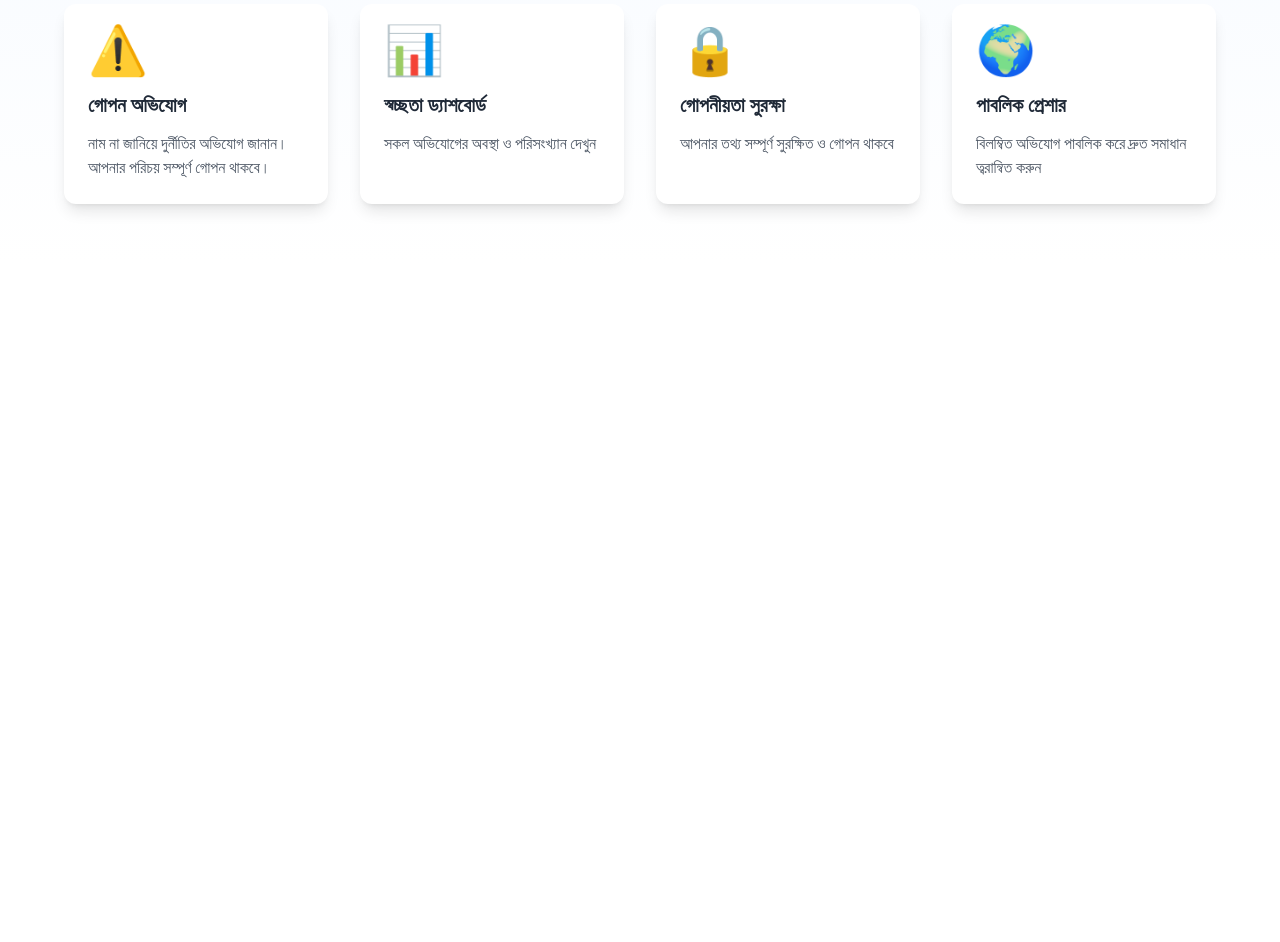
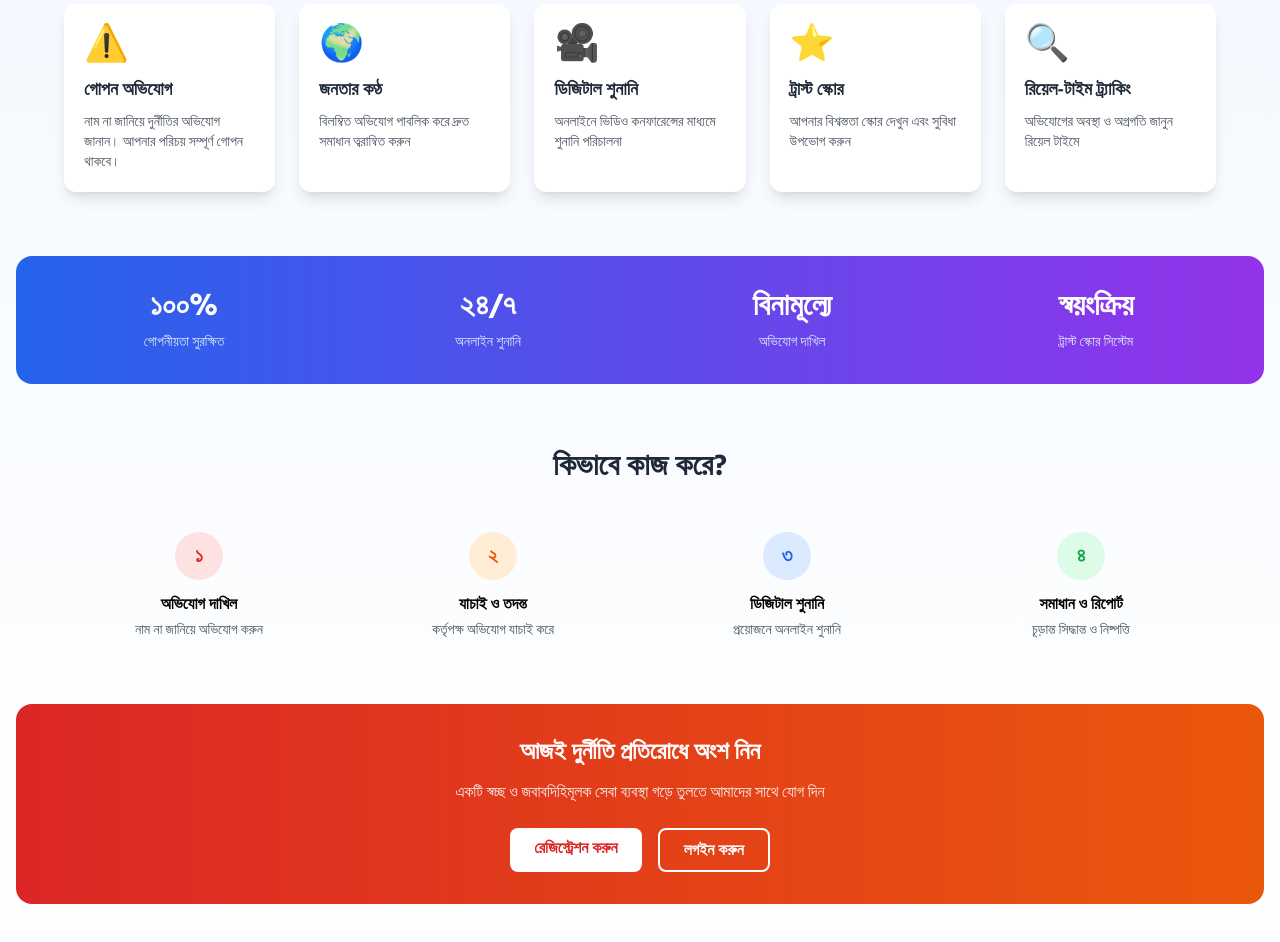
Before and after one commit to Preome/Ovijog-anti-corruption-tracker, a React (Vite) app in the folder frontend/: page / in a window 1280 px wide. Shown: the part 600-1542 px from the top of the page. Before the commit the page ends 864 px from the top, so only its background shows below. Built offline with nearby package versions, Linux system fonts and the light colour scheme.

Commit message:
fixed issues

```diff
--- a/frontend/src/App.jsx
+++ b/frontend/src/App.jsx
@@ -26,14 +26,14 @@
     { path: '/my-complaints', label: 'আমার অভিযোগ', icon: <ListChecks className="h-4 w-4" /> },
     { path: '/my-hearings', label: 'আমার শুনানি', icon: <Video className="h-4 w-4" /> },
     { path: '/trust-score', label: 'ট্রাস্ট স্কোর', icon: <Star className="h-4 w-4" /> },
-    { path: '/public-pressure', label: 'পাবলিক প্রেশার', icon: <Globe className="h-4 w-4" /> },
+    { path: '/public-pressure', label: 'জনতার কণ্ঠ', icon: <Globe className="h-4 w-4" /> },
   ];
 
   // Officer Navigation Items
   const officerNavItems = [
     { path: '/', label: 'হোম', icon: <Shield className="h-4 w-4" /> },
     { path: '/dashboard', label: 'ড্যাশবোর্ড', icon: <LayoutDashboard className="h-4 w-4" /> },
-    { path: '/public-pressure', label: 'পাবলিক প্রেশার', icon: <Globe className="h-4 w-4" /> },
+    { path: '/public-pressure', label: 'জনতার কণ্ঠ', icon: <Globe className="h-4 w-4" /> },
   ];
 
   // Admin Navigation Items
@@ -41,14 +41,14 @@
     { path: '/', label: 'হোম', icon: <Shield className="h-4 w-4" /> },
     { path: '/dashboard', label: 'ড্যাশবোর্ড', icon: <LayoutDashboard className="h-4 w-4" /> },
     { path: '/admin/approvals', label: 'অ্যাপ্রুভাল', icon: <Users className="h-4 w-4" /> },
-    { path: '/public-pressure', label: 'পাবলিক প্রেশার', icon: <Globe className="h-4 w-4" /> },
+    { path: '/public-pressure', label: 'জনতার কণ্ঠ', icon: <Globe className="h-4 w-4" /> },
   ];
 
   const getNavItems = () => {
     if (!isAuthenticated) {
       return [
         { path: '/', label: 'হোম', icon: <Shield className="h-4 w-4" /> },
-        { path: '/public-pressure', label: 'পাবলিক প্রেশার', icon: <Globe className="h-4 w-4" /> },
+        { path: '/public-pressure', label: 'জনতার কণ্ঠ', icon: <Globe className="h-4 w-4" /> },
       ];
     }
 
@@ -93,7 +93,6 @@
 
             {isAuthenticated && (
               <div className="flex items-center space-x-4 ml-4 border-l pl-4">
-                {/* Notification Bell - Only for citizens (since they receive notifications) */}
                 {(user?.role === 'citizen') && (
                   <NotificationBell />
                 )}
@@ -127,7 +126,6 @@
             )}
           </div>
 
-          {/* Mobile Menu */}
           <div className="md:hidden flex items-center gap-2">
             {isAuthenticated && (user?.role === 'citizen') && (
               <NotificationBell />
@@ -222,27 +220,125 @@
             আমাদের সেবাসমূহ
           </h2>
 
-          <div className="grid grid-cols-1 md:grid-cols-4 gap-8">
-            <div className="bg-white rounded-xl shadow-lg p-6 hover:shadow-xl transition">
-              <div className="text-red-600 text-5xl mb-4">⚠️</div>
-              <h3 className="text-xl font-bold text-gray-800 mb-3">গোপন অভিযোগ</h3>
-              <p className="text-gray-600">নাম না জানিয়ে দুর্নীতির অভিযোগ জানান। আপনার পরিচয় সম্পূর্ণ গোপন থাকবে।</p>
+          <div className="grid grid-cols-1 md:grid-cols-5 gap-6">
+            {/* Service 1 - Anonymous Complaint */}
+            <div className="bg-white rounded-xl shadow-lg p-5 hover:shadow-xl transition transform hover:scale-105">
+              <div className="text-red-600 text-4xl mb-3">⚠️</div>
+              <h3 className="text-lg font-bold text-gray-800 mb-2">গোপন অভিযোগ</h3>
+              <p className="text-sm text-gray-600">নাম না জানিয়ে দুর্নীতির অভিযোগ জানান। আপনার পরিচয় সম্পূর্ণ গোপন থাকবে।</p>
             </div>
-            <div className="bg-white rounded-xl shadow-lg p-6 hover:shadow-xl transition">
-              <div className="text-purple-600 text-5xl mb-4">📊</div>
-              <h3 className="text-xl font-bold text-gray-800 mb-3">স্বচ্ছতা ড্যাশবোর্ড</h3>
-              <p className="text-gray-600">সকল অভিযোগের অবস্থা ও পরিসংখ্যান দেখুন</p>
+
+            {/* Service 2 - Public Pressure Board */}
+            <div className="bg-white rounded-xl shadow-lg p-5 hover:shadow-xl transition transform hover:scale-105">
+              <div className="text-orange-600 text-4xl mb-3">🌍</div>
+              <h3 className="text-lg font-bold text-gray-800 mb-2">জনতার কণ্ঠ</h3>
+              <p className="text-sm text-gray-600">বিলম্বিত অভিযোগ পাবলিক করে দ্রুত সমাধান ত্বরান্বিত করুন</p>
             </div>
-            <div className="bg-white rounded-xl shadow-lg p-6 hover:shadow-xl transition">
-              <div className="text-green-600 text-5xl mb-4">🔒</div>
-              <h3 className="text-xl font-bold text-gray-800 mb-3">গোপনীয়তা সুরক্ষা</h3>
-              <p className="text-gray-600">আপনার তথ্য সম্পূর্ণ সুরক্ষিত ও গোপন থাকবে</p>
+
+            {/* Service 3 - Digital Hearing */}
+            <div className="bg-white rounded-xl shadow-lg p-5 hover:shadow-xl transition transform hover:scale-105">
+              <div className="text-blue-600 text-4xl mb-3">🎥</div>
+              <h3 className="text-lg font-bold text-gray-800 mb-2">ডিজিটাল শুনানি</h3>
+              <p className="text-sm text-gray-600">অনলাইনে ভিডিও কনফারেন্সের মাধ্যমে শুনানি পরিচালনা</p>
             </div>
-            <div className="bg-white rounded-xl shadow-lg p-6 hover:shadow-xl transition">
-              <div className="text-orange-600 text-5xl mb-4">🌍</div>
-              <h3 className="text-xl font-bold text-gray-800 mb-3">পাবলিক প্রেশার</h3>
-              <p className="text-gray-600">বিলম্বিত অভিযোগ পাবলিক করে দ্রুত সমাধান ত্বরান্বিত করুন</p>
+
+            {/* Service 4 - Trust Score */}
+            <div className="bg-white rounded-xl shadow-lg p-5 hover:shadow-xl transition transform hover:scale-105">
+              <div className="text-yellow-600 text-4xl mb-3">⭐</div>
+              <h3 className="text-lg font-bold text-gray-800 mb-2">ট্রাস্ট স্কোর</h3>
+              <p className="text-sm text-gray-600">আপনার বিশ্বস্ততা স্কোর দেখুন এবং সুবিধা উপভোগ করুন</p>
             </div>
+
+            {/* Service 5 - Real-time Tracking */}
+            <div className="bg-white rounded-xl shadow-lg p-5 hover:shadow-xl transition transform hover:scale-105">
+              <div className="text-green-600 text-4xl mb-3">🔍</div>
+              <h3 className="text-lg font-bold text-gray-800 mb-2">রিয়েল-টাইম ট্র্যাকিং</h3>
+              <p className="text-sm text-gray-600">অভিযোগের অবস্থা ও অগ্রগতি জানুন রিয়েল টাইমে</p>
+            </div>
+          </div>
+        </div>
+
+        {/* Stats Section */}
+        <div className="bg-gradient-to-r from-blue-600 to-purple-600 rounded-2xl mt-16 p-8 text-white">
+          <div className="grid grid-cols-1 md:grid-cols-4 gap-8 text-center">
+            <div>
+              <div className="text-3xl font-bold mb-2">১০০%</div>
+              <div className="text-blue-100 text-sm">গোপনীয়তা সুরক্ষিত</div>
+            </div>
+            <div>
+              <div className="text-3xl font-bold mb-2">২৪/৭</div>
+              <div className="text-blue-100 text-sm">অনলাইন শুনানি</div>
+            </div>
+            <div>
+              <div className="text-3xl font-bold mb-2">বিনামূল্যে</div>
+              <div className="text-blue-100 text-sm">অভিযোগ দাখিল</div>
+            </div>
+            <div>
+              <div className="text-3xl font-bold mb-2">স্বয়ংক্রিয়</div>
+              <div className="text-blue-100 text-sm">ট্রাস্ট স্কোর সিস্টেম</div>
+            </div>
+          </div>
+        </div>
+
+        {/* How It Works */}
+        <div className="max-w-6xl mx-auto mt-16">
+          <h2 className="text-3xl font-bold text-center text-gray-800 mb-12">
+            কিভাবে কাজ করে?
+          </h2>
+
+          <div className="grid grid-cols-1 md:grid-cols-4 gap-6">
+            <div className="text-center">
+              <div className="bg-red-100 text-red-600 w-12 h-12 rounded-full flex items-center justify-center text-xl font-bold mx-auto mb-3">
+                ১
+              </div>
+              <h3 className="font-semibold mb-1">অভিযোগ দাখিল</h3>
+              <p className="text-sm text-gray-600">নাম না জানিয়ে অভিযোগ করুন</p>
+            </div>
+            <div className="text-center">
+              <div className="bg-orange-100 text-orange-600 w-12 h-12 rounded-full flex items-center justify-center text-xl font-bold mx-auto mb-3">
+                ২
+              </div>
+              <h3 className="font-semibold mb-1">যাচাই ও তদন্ত</h3>
+              <p className="text-sm text-gray-600">কর্তৃপক্ষ অভিযোগ যাচাই করে</p>
+            </div>
+            <div className="text-center">
+              <div className="bg-blue-100 text-blue-600 w-12 h-12 rounded-full flex items-center justify-center text-xl font-bold mx-auto mb-3">
+                ৩
+              </div>
+              <h3 className="font-semibold mb-1">ডিজিটাল শুনানি</h3>
+              <p className="text-sm text-gray-600">প্রয়োজনে অনলাইন শুনানি</p>
+            </div>
+            <div className="text-center">
+              <div className="bg-green-100 text-green-600 w-12 h-12 rounded-full flex items-center justify-center text-xl font-bold mx-auto mb-3">
+                ৪
+              </div>
+              <h3 className="font-semibold mb-1">সমাধান ও রিপোর্ট</h3>
+              <p className="text-sm text-gray-600">চূড়ান্ত সিদ্ধান্ত ও নিষ্পত্তি</p>
+            </div>
+          </div>
+        </div>
+
+        {/* Call to Action */}
+        <div className="bg-gradient-to-r from-red-600 to-orange-600 rounded-2xl mt-16 p-8 text-center text-white">
+          <h2 className="text-2xl font-bold mb-3">
+            আজই দুর্নীতি প্রতিরোধে অংশ নিন
+          </h2>
+          <p className="mb-6 opacity-90">
+            একটি স্বচ্ছ ও জবাবদিহিমূলক সেবা ব্যবস্থা গড়ে তুলতে আমাদের সাথে যোগ দিন
+          </p>
+          <div className="flex justify-center gap-4">
+            <Link
+              to="/register"
+              className="bg-white text-red-600 px-6 py-2 rounded-lg font-semibold hover:bg-gray-100 transition"
+            >
+              রেজিস্ট্রেশন করুন
+            </Link>
+            <Link
+              to="/login"
+              className="bg-transparent border-2 border-white text-white px-6 py-2 rounded-lg font-semibold hover:bg-white hover:text-red-600 transition"
+            >
+              লগইন করুন
+            </Link>
           </div>
         </div>
       </div>
@@ -308,7 +404,7 @@
               className="bg-white rounded-xl shadow-lg p-6 hover:shadow-xl transition transform hover:scale-105"
             >
               <div className="text-orange-600 text-4xl mb-3">🌍</div>
-              <h3 className="text-lg font-bold mb-1">পাবলিক প্রেশার</h3>
+              <h3 className="text-lg font-bold mb-1">জনতার কণ্ঠ</h3>
               <p className="text-sm text-gray-600">বিলম্বিত অভিযোগ দেখুন ও সমর্থন দিন</p>
             </Link>
           </div>
@@ -345,7 +441,7 @@
             {user?.office_name && `অফিস: ${user.office_name}`}
           </p>
           <p className="text-lg text-gray-500 mb-4">
-            বিভাগ: {getDepartmentDisplay()}
+
           </p>
           <p className="text-md text-gray-600 mb-8">
             আপনি শুধুমাত্র আপনার বিভাগের সাথে সম্পর্কিত অভিযোগ দেখতে পাবেন
@@ -362,7 +458,7 @@
               to="/public-pressure"
               className="inline-block bg-orange-600 text-white px-8 py-3 rounded-lg text-lg font-semibold hover:bg-orange-700 transition"
             >
-              পাবলিক প্রেশার বোর্ড
+              জনতার কণ্ঠ বোর্ড
             </Link>
           </div>
         </div>
@@ -411,7 +507,7 @@
               className="bg-white rounded-xl shadow-lg p-6 hover:shadow-xl transition"
             >
               <div className="text-orange-600 text-4xl mb-3">🌍</div>
-              <h3 className="text-lg font-bold mb-1">পাবলিক প্রেশার</h3>
+              <h3 className="text-lg font-bold mb-1">জনতার কণ্ঠ</h3>
               <p className="text-sm text-gray-600">পাবলিক অভিযোগ দেখুন</p>
             </Link>
           </div>
@@ -478,15 +574,11 @@
       <div>
         <Navbar />
         <Routes>
-          {/* Homepage */}
           <Route path="/" element={<HomePageRouter />} />
-
-          {/* Auth Routes */}
           <Route path="/login" element={<LoginPage />} />
           <Route path="/register" element={<RegisterPage />} />
           <Route path="/verify-otp" element={<OTPVerificationPage />} />
 
-          {/* Citizen Routes */}
           <Route path="/complaint" element={
             <ProtectedRoute allowedRoles={['citizen']}>
               <ComplaintPage />
@@ -508,28 +600,24 @@
             </ProtectedRoute>
           } />
 
-          {/* Officer Routes */}
           <Route path="/dashboard" element={
             <ProtectedRoute allowedRoles={['officer', 'admin']}>
               <Dashboard />
             </ProtectedRoute>
           } />
 
-          {/* Admin Routes */}
           <Route path="/admin/approvals" element={
             <ProtectedRoute allowedRoles={['admin']}>
               <AdminApprovalPage />
             </ProtectedRoute>
           } />
 
-          {/* Public Pressure Board - Accessible to all authenticated users */}
           <Route path="/public-pressure" element={
             <ProtectedRoute allowedRoles={['citizen', 'officer', 'admin']}>
               <PublicPressureBoard />
             </ProtectedRoute>
           } />
 
-          {/* Shared Routes */}
           <Route path="/profile" element={
             <ProtectedRoute allowedRoles={['citizen', 'officer', 'admin']}>
               <ProfilePage />
--- a/frontend/src/components/pages/OfficerDashboard.jsx
+++ b/frontend/src/components/pages/OfficerDashboard.jsx
@@ -208,7 +208,7 @@
               <div className="flex items-center gap-2 mt-2 bg-purple-700 rounded-lg px-3 py-1 inline-flex">
                 <Building className="h-4 w-4 text-purple-200" />
                 <span className="text-purple-100 text-sm">
-                  আপনার বিভাগ: {getDepartmentDisplay()}
+
                 </span>
               </div>
               <p className="text-purple-100 mt-2 text-sm">
--- a/frontend/src/components/pages/PublicPressureBoard.jsx
+++ b/frontend/src/components/pages/PublicPressureBoard.jsx
@@ -95,7 +95,7 @@
         <div className="text-center mb-8">
           <Flag className="h-16 w-16 text-red-600 mx-auto mb-4" />
           <h1 className="text-3xl font-bold text-gray-800 mb-2">
-            পাবলিক প্রেশার বোর্ড
+            জনতার কণ্ঠ বোর্ড
           </h1>
           <p className="text-gray-600 max-w-2xl mx-auto">
             এই বোর্ডে প্রদর্শিত অভিযোগগুলি নির্দিষ্ট সময়ের মধ্যে নিষ্পত্তি না হওয়ায়
@@ -117,7 +117,7 @@
                 <div className="bg-red-600 text-white px-4 py-2 flex justify-between items-center">
                   <div className="flex items-center gap-2">
                     <Flag className="h-4 w-4" />
-                    <span className="text-sm font-semibold">পাবলিক প্রেশার</span>
+                    <span className="text-sm font-semibold">জনতার কণ্ঠ</span>
                   </div>
                   <span className="text-xs bg-red-500 px-2 py-1 rounded">
                     {complaint.days_overdue} দিন বিলম্বিত
```
